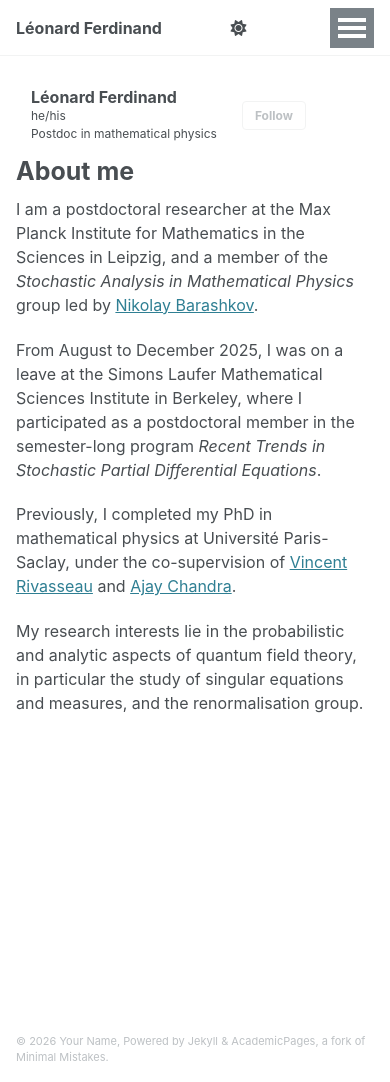
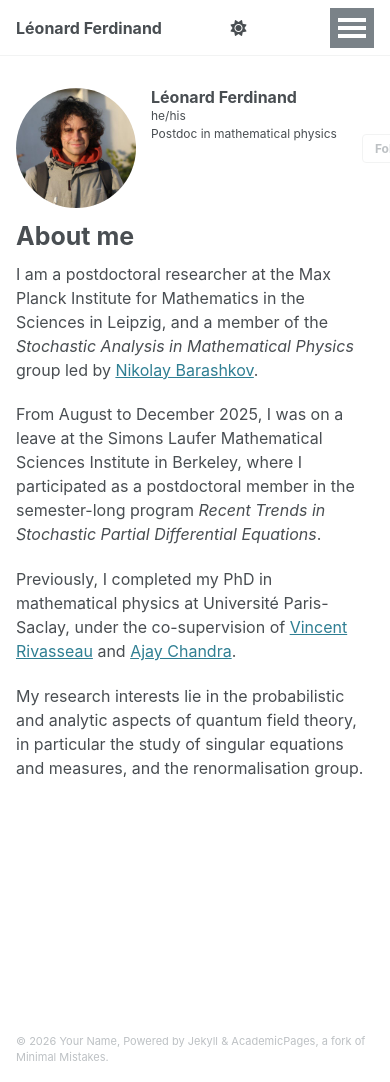
Before and after one commit to leonardferdinand/leonardferdinand.github.io, a Jekyll site: the page built from index.md, in a window 390 px wide and 1082 px high. Built offline with Jekyll 4.4.1, drawn with Linux system fonts in a browser that asks for light colours.

Commit message:
Implement responsive design for author avatar
Add responsive styles for author avatar in sidebar.

```diff
--- a/assets/css/main.scss
+++ b/assets/css/main.scss
@@ -56,3 +56,20 @@
   width: 280px; // par exemple, plus large que le thème par défaut
   min-width: 280px;
 }
+
+
+
+
+@media screen and (max-width: 1024px) {
+  .author__avatar {
+    width: 120px !important;
+    margin: 0 auto;
+  }
+
+  .author__avatar img {
+    width: 120px !important;
+    height: 120px !important;
+    border-radius: 50%;
+    object-fit: cover;
+  }
+}
```
